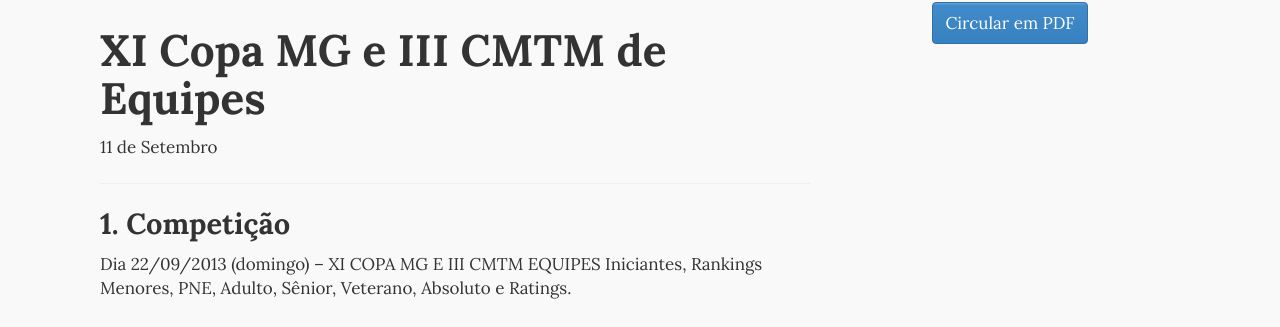
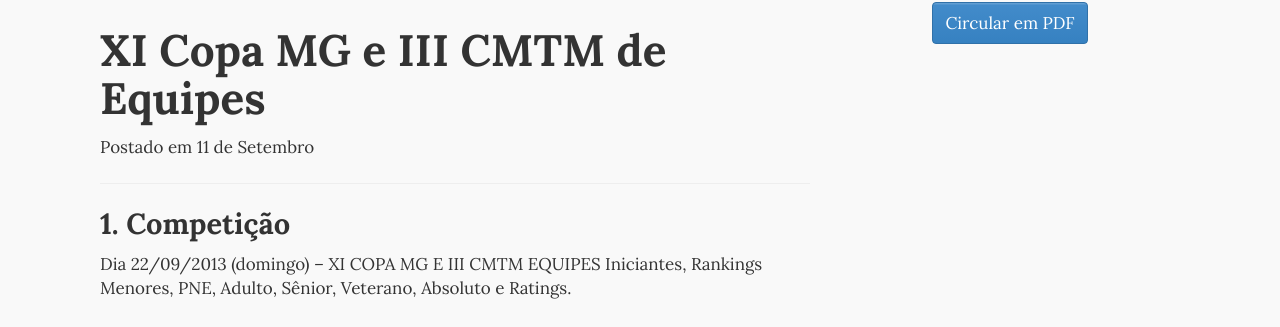
Before and after one commit to thiagokimo/fmtm, a Jekyll site: the page built from _posts/2013-09-11-eventos-xi-copa-mg-e-iii-cmtm-equipes.md, in a window 1280 px wide and 900 px high. Shown: the part 199-526 px from the top of the window. Built offline with Jekyll 4.4.1, drawn with Linux system fonts in a browser that asks for light colours; Markdown is read by kramdown in place of the engine named in the settings.

Commit message:
Changing label in circular laout

```diff
--- a/_layouts/circular.html
+++ b/_layouts/circular.html
@@ -6,7 +6,7 @@
   <div class="col-md-8">
 
     <h1>{{ page.title }}</h1>
-    <p class="meta">{{page.date | date: "%d de"}} {{page.month}}</p>
+    <p class="meta">Postado em {{page.date | date: "%d de"}} {{page.month}}</p>
 
     <hr>
 
```
